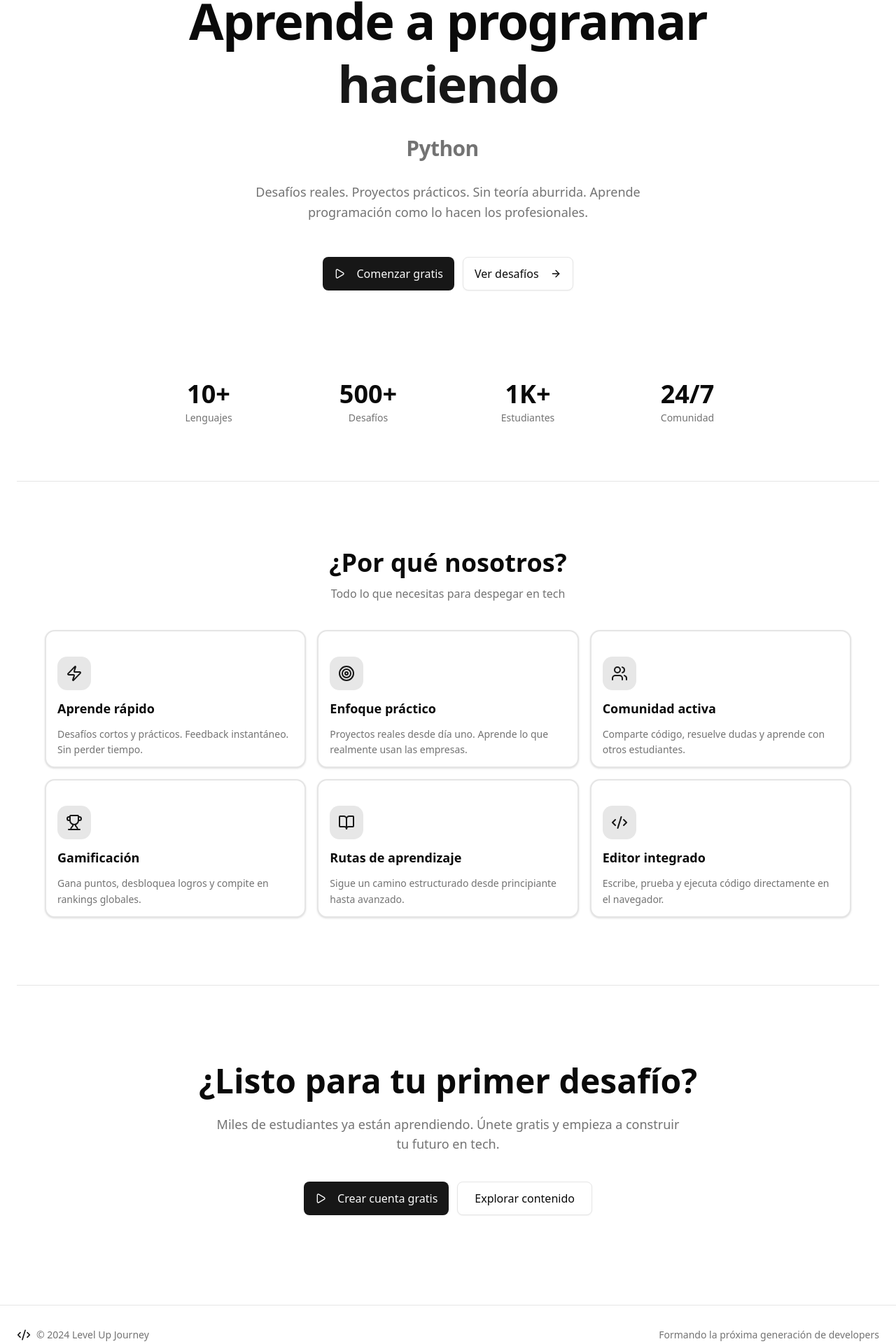
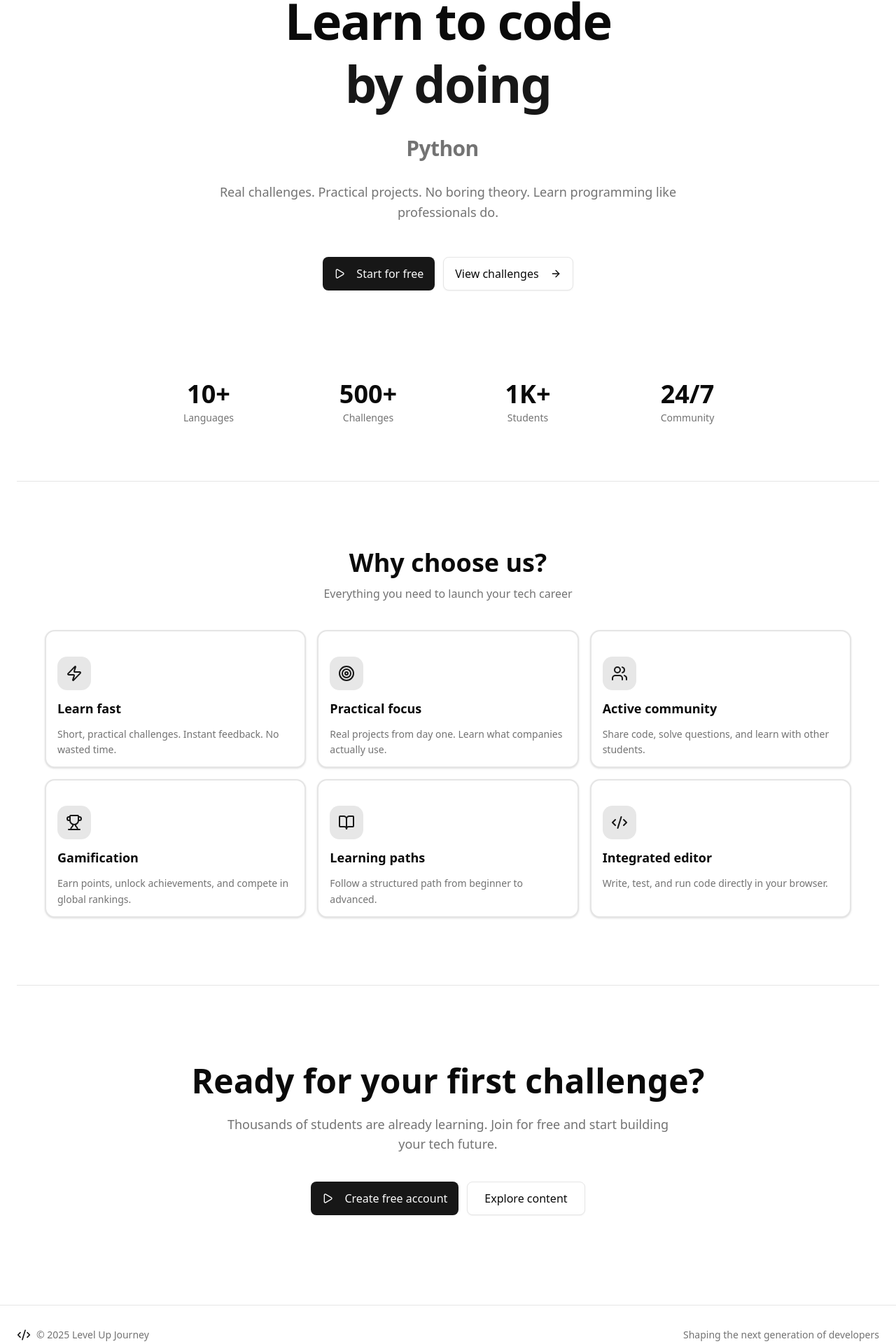
Before and after one commit to LevelUp-Journey/Web-App, a Next.js app: page /en in a window 1280 px wide. Shown: the part 239-2159 px from the top of the page at 70% size. Built offline with nearby package versions, Linux system fonts and the light colour scheme.

Commit message:
fix: update text content for English localization in Home page

```diff
--- a/src/app/[lang]/page.tsx
+++ b/src/app/[lang]/page.tsx
@@ -52,11 +52,11 @@ export default async function Home({
                             asChild
                             className="text-sm"
                         >
-                            <Link href={PATHS.AUTH.SIGN_IN}>Ingresar</Link>
+                            <Link href={PATHS.AUTH.SIGN_IN}>Sign In</Link>
                         </Button>
                         <Button size="sm" asChild className="text-sm">
                             <Link href={PATHS.AUTH.SIGN_UP.ROOT}>
-                                Empezar
+                                Get Started
                                 <ArrowRight className="ml-1 h-3 w-3" />
                             </Link>
                         </Button>
@@ -71,14 +71,14 @@ export default async function Home({
                         <div className="inline-flex items-center gap-2 px-4 py-2 rounded-full bg-primary/10 border border-primary/20 mb-4">
                             <Sparkles className="h-4 w-4 text-primary" />
                             <span className="text-sm font-medium text-foreground">
-                                Tu futuro tech empieza aquí
+                                Your tech future starts here
                             </span>
                         </div>
 
                         <h1 className="text-4xl sm:text-5xl md:text-6xl lg:text-7xl font-extrabold tracking-tight text-foreground leading-tight">
-                            Aprende a programar
+                            Learn to code
                             <br />
-                            <span className="text-primary">haciendo</span>
+                            <span className="text-primary">by doing</span>
                         </h1>
 
                         <div className="text-xl sm:text-2xl md:text-3xl font-semibold h-12 flex items-center justify-center">
@@ -102,9 +102,7 @@ export default async function Home({
                         </div>
 
                         <p className="text-base sm:text-lg text-muted-foreground max-w-2xl mx-auto leading-relaxed">
-                            Desafíos reales. Proyectos prácticos. Sin teoría
-                            aburrida. Aprende programación como lo hacen los
-                            profesionales.
+                            Real challenges. Practical projects. No boring theory. Learn programming like professionals do.
                         </p>
 
                         {/* CTA Buttons */}
@@ -116,7 +114,7 @@ export default async function Home({
                             >
                                 <Link href={PATHS.AUTH.SIGN_UP.ROOT}>
                                     <Play className="mr-2 h-5 w-5" />
-                                    Comenzar gratis
+                                    Start for free
                                 </Link>
                             </Button>
                             <Button
@@ -126,7 +124,7 @@ export default async function Home({
                                 asChild
                             >
                                 <Link href={PATHS.DASHBOARD.CHALLENGES.ROOT}>
-                                    Ver desafíos
+                                    View challenges
                                     <ArrowRight className="ml-2 h-5 w-5" />
                                 </Link>
                             </Button>
@@ -142,7 +140,7 @@ export default async function Home({
                                 10+
                             </div>
                             <p className="text-xs sm:text-sm text-muted-foreground">
-                                Lenguajes
+                                Languages
                             </p>
                         </div>
                         <div className="text-center space-y-1">
@@ -150,7 +148,7 @@ export default async function Home({
                                 500+
                             </div>
                             <p className="text-xs sm:text-sm text-muted-foreground">
-                                Desafíos
+                                Challenges
                             </p>
                         </div>
                         <div className="text-center space-y-1">
@@ -158,7 +156,7 @@ export default async function Home({
                                 1K+
                             </div>
                             <p className="text-xs sm:text-sm text-muted-foreground">
-                                Estudiantes
+                                Students
                             </p>
                         </div>
                         <div className="text-center space-y-1">
@@ -166,7 +164,7 @@ export default async function Home({
                                 24/7
                             </div>
                             <p className="text-xs sm:text-sm text-muted-foreground">
-                                Comunidad
+                                Community
                             </p>
                         </div>
                     </div>
@@ -178,10 +176,10 @@ export default async function Home({
                 <section className="py-12">
                     <div className="text-center mb-10">
                         <h2 className="text-2xl sm:text-3xl md:text-4xl font-bold text-foreground mb-3">
-                            ¿Por qué nosotros?
+                            Why choose us?
                         </h2>
                         <p className="text-muted-foreground text-base max-w-2xl mx-auto">
-                            Todo lo que necesitas para despegar en tech
+                            Everything you need to launch your tech career
                         </p>
                     </div>
 
@@ -192,11 +190,10 @@ export default async function Home({
                                     <Zap className="h-6 w-6 text-primary" />
                                 </div>
                                 <h3 className="text-lg font-semibold">
-                                    Aprende rápido
+                                    Learn fast
                                 </h3>
                                 <p className="text-sm text-muted-foreground leading-relaxed">
-                                    Desafíos cortos y prácticos. Feedback
-                                    instantáneo. Sin perder tiempo.
+                                    Short, practical challenges. Instant feedback. No wasted time.
                                 </p>
                             </CardContent>
                         </Card>
@@ -207,11 +204,10 @@ export default async function Home({
                                     <Target className="h-6 w-6 text-primary" />
                                 </div>
                                 <h3 className="text-lg font-semibold">
-                                    Enfoque práctico
+                                    Practical focus
                                 </h3>
                                 <p className="text-sm text-muted-foreground leading-relaxed">
-                                    Proyectos reales desde día uno. Aprende lo
-                                    que realmente usan las empresas.
+                                    Real projects from day one. Learn what companies actually use.
                                 </p>
                             </CardContent>
                         </Card>
@@ -222,11 +218,10 @@ export default async function Home({
                                     <Users className="h-6 w-6 text-primary" />
                                 </div>
                                 <h3 className="text-lg font-semibold">
-                                    Comunidad activa
+                                    Active community
                                 </h3>
                                 <p className="text-sm text-muted-foreground leading-relaxed">
-                                    Comparte código, resuelve dudas y aprende
-                                    con otros estudiantes.
+                                    Share code, solve questions, and learn with other students.
                                 </p>
                             </CardContent>
                         </Card>
@@ -237,11 +232,10 @@ export default async function Home({
                                     <Trophy className="h-6 w-6 text-primary" />
                                 </div>
                                 <h3 className="text-lg font-semibold">
-                                    Gamificación
+                                    Gamification
                                 </h3>
                                 <p className="text-sm text-muted-foreground leading-relaxed">
-                                    Gana puntos, desbloquea logros y compite en
-                                    rankings globales.
+                                    Earn points, unlock achievements, and compete in global rankings.
                                 </p>
                             </CardContent>
                         </Card>
@@ -252,11 +246,10 @@ export default async function Home({
                                     <BookOpen className="h-6 w-6 text-primary" />
                                 </div>
                                 <h3 className="text-lg font-semibold">
-                                    Rutas de aprendizaje
+                                    Learning paths
                                 </h3>
                                 <p className="text-sm text-muted-foreground leading-relaxed">
-                                    Sigue un camino estructurado desde
-                                    principiante hasta avanzado.
+                                    Follow a structured path from beginner to advanced.
                                 </p>
                             </CardContent>
                         </Card>
@@ -267,11 +260,10 @@ export default async function Home({
                                     <Code2 className="h-6 w-6 text-primary" />
                                 </div>
                                 <h3 className="text-lg font-semibold">
-                                    Editor integrado
+                                    Integrated editor
                                 </h3>
                                 <p className="text-sm text-muted-foreground leading-relaxed">
-                                    Escribe, prueba y ejecuta código
-                                    directamente en el navegador.
+                                    Write, test, and run code directly in your browser.
                                 </p>
                             </CardContent>
                         </Card>
@@ -284,11 +276,10 @@ export default async function Home({
                 <section className="py-16 text-center">
                     <div className="max-w-3xl mx-auto space-y-6">
                         <h2 className="text-3xl sm:text-4xl md:text-5xl font-bold text-foreground">
-                            ¿Listo para tu primer desafío?
+                            Ready for your first challenge?
                         </h2>
                         <p className="text-base sm:text-lg text-muted-foreground max-w-2xl mx-auto">
-                            Miles de estudiantes ya están aprendiendo. Únete
-                            gratis y empieza a construir tu futuro en tech.
+                            Thousands of students are already learning. Join for free and start building your tech future.
                         </p>
                         <div className="flex flex-col sm:flex-row gap-3 justify-center pt-4">
                             <Button
@@ -298,7 +289,7 @@ export default async function Home({
                             >
                                 <Link href={PATHS.AUTH.SIGN_UP.ROOT}>
                                     <Play className="mr-2 h-5 w-5" />
-                                    Crear cuenta gratis
+                                    Create free account
                                 </Link>
                             </Button>
                             <Button
@@ -308,7 +299,7 @@ export default async function Home({
                                 asChild
                             >
                                 <Link href={PATHS.DASHBOARD.CHALLENGES.ROOT}>
-                                    Explorar contenido
+                                    Explore content
                                 </Link>
                             </Button>
                         </div>
@@ -323,11 +314,11 @@ export default async function Home({
                         <div className="flex items-center gap-2">
                             <Code2 className="h-5 w-5 text-primary" />
                             <span className="text-sm text-muted-foreground">
-                                © 2024 Level Up Journey
+                                © 2025 Level Up Journey
                             </span>
                         </div>
                         <p className="text-sm text-muted-foreground">
-                            Formando la próxima generación de developers
+                            Shaping the next generation of developers
                         </p>
                     </div>
                 </div>
```
